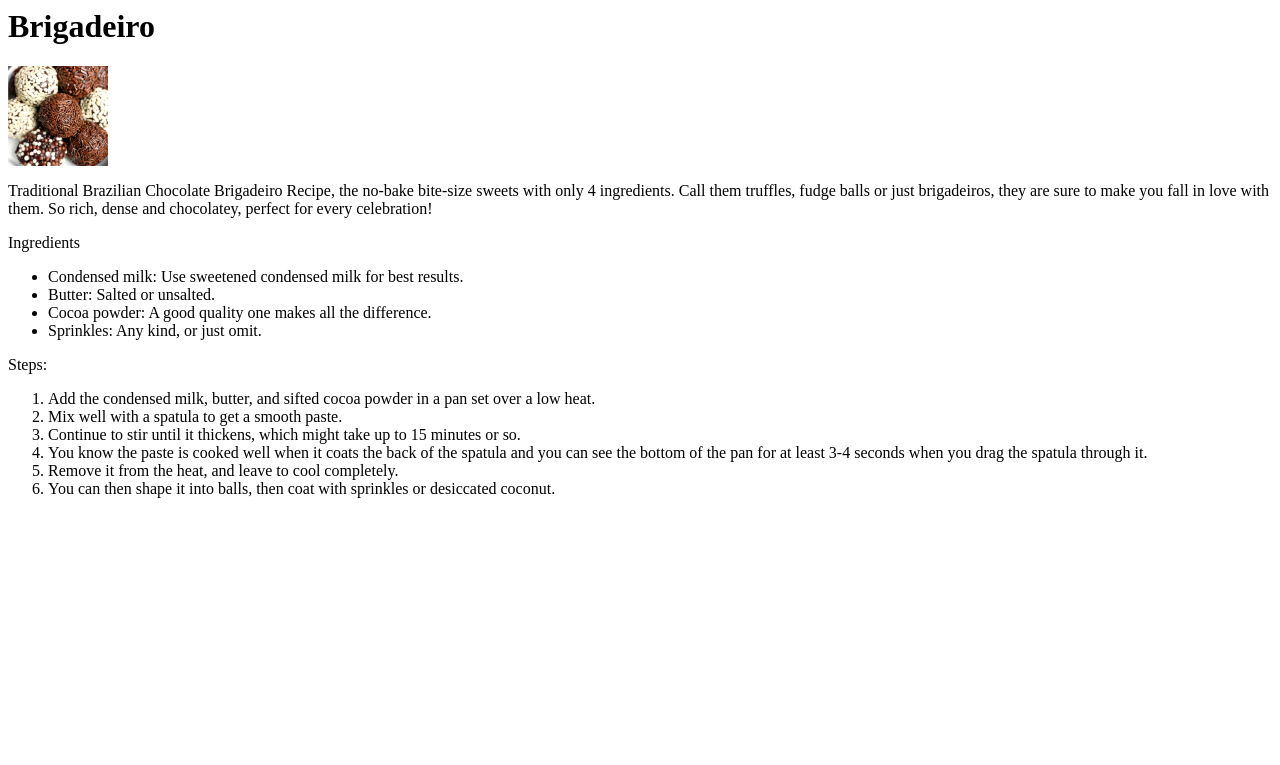
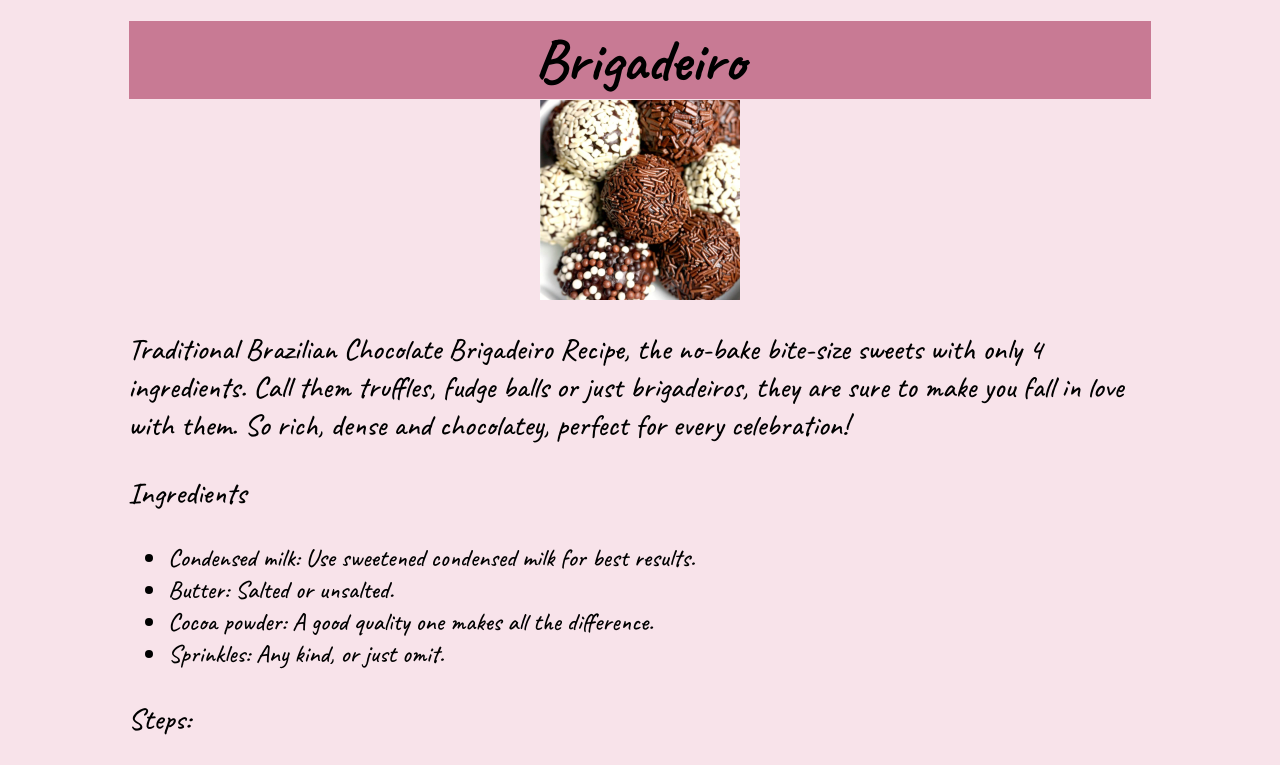
Before and after one commit to Arianebt/odin-recipes, a plain HTML site: page recipes/brigadeiro.html in a window 1280 px wide. Shown: the top 765 px of the page. Drawn offline with Linux system fonts and the light colour scheme.

Commit message:
added some css

```diff
--- a/recipes/brigadeiro.html
+++ b/recipes/brigadeiro.html
@@ -1,5 +1,21 @@
+<!DOCTYPE html>
+<html lang="en">
+<head>
+    <meta charset="UTF-8">
+    <meta name="viewport" content="width=device-width, initial-scale=1.0">
+    <link rel="stylesheet" href="../style.css">
+    <link rel="preconnect" href="https://fonts.googleapis.com">
+    <link rel="preconnect" href="https://fonts.gstatic.com" crossorigin>
+    <link href="https://fonts.googleapis.com/css2?family=Caveat:wght@400..700&display=swap" rel="stylesheet">
+    <title>Odin Project - Brigadeiro</title>
+</head>
+<body>
+    <div class="main-content">
+
         <h1>Brigadeiro</h1>
-<img src="../img/brigadeiro.jpg" alt="Brigadeiro" width="100px">
+        <div class="img-recipes">
+        <img src="../img/brigadeiro.jpg" alt="Brigadeiro" width="200px">
+        </div>
         <p>Traditional Brazilian Chocolate Brigadeiro Recipe, the no-bake bite-size sweets with only 4 ingredients.
         Call them truffles, fudge balls or just brigadeiros, they are sure to make you fall in love with them.
         So rich, dense and chocolatey, perfect for every celebration!</p>
@@ -21,3 +37,6 @@
             <li>Remove it from the heat, and leave to cool completely.</li>
             <li>You can then shape it into balls, then coat with sprinkles or desiccated coconut.</li>
         </ol>
+    </div>
+</body>
+</html>
--- /dev/null
+++ b/style.css
@@ -0,0 +1,60 @@
+html {
+    justify-content: center;
+    display: flex;
+    margin-top: 20px;
+}
+
+a {
+    text-decoration: none;
+    color: black;
+    font-weight: bold;
+    font-size: 30px;
+    text-align: center;
+    display: block;
+
+}
+
+h1 {
+    text-align: center;
+    font-size: 60px;
+    padding: 1px;
+    margin: 1px;
+    background-color: #C87A94;
+}
+
+body {
+    max-width: max-content;
+    background-color: #F8E3EA;
+    font-family: "Caveat", cursive;
+    font-optical-sizing: auto;
+    font-weight: 500;
+    font-style: normal;
+    margin: 0;
+    padding: 0;
+    display: flex;
+    justify-content: center;
+}
+
+.main-content {
+    width: 80%; /* Adjust the width of your content */
+}
+
+.img-recipes {
+    justify-content: center;
+    display: flex;
+}
+
+.recipes-list li{
+    list-style-type: none; /* Removes the bullet points */
+    display: inline-block; /* Display list items horizontally */
+    margin-right: 70px; /* Adjust the space between list items */
+    font-size: 25px;
+}
+
+li {
+    font-size: 25px;
+}
+
+p {
+    font-size: 30px;
+}
```
Also changed, not shown: recipes/pineapple_mousse.html (+20 -1 lines), recipes/pudim.html (+19 -1 lines), recipes/torta_de_morango.html (+18 -0 lines). Lines whose indentation alone changed are shown as unchanged.
